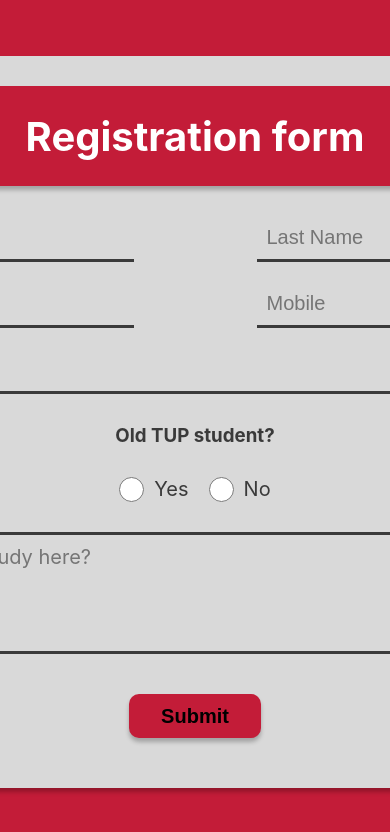
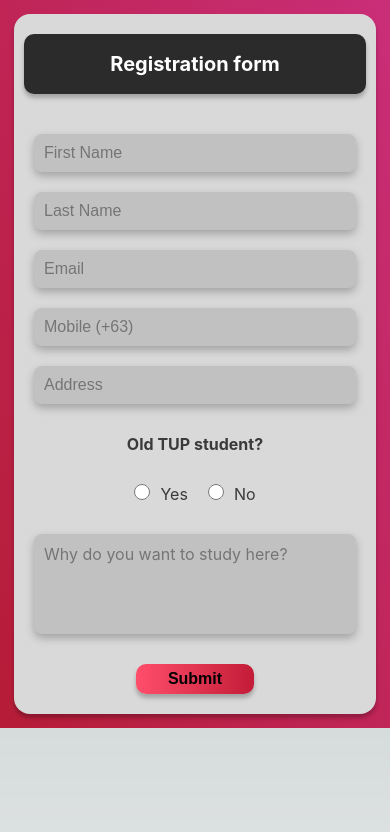
Before and after one commit to zhandmarunongmagcode/Registration-Form, a Next.js app: page /registration-form in a window 390 px wide. Shown: the top 832 px of the page. Built offline with nearby package versions, Linux system fonts and the light colour scheme.

Commit message:
added validation

```diff
--- a/components/Form.jsx
+++ b/components/Form.jsx
@@ -1,6 +1,26 @@
 import styles from "./Form.module.css";
+import { useForm } from "react-hook-form";
+import { yupResolver } from "@hookform/resolvers/yup";
+import * as yup from "yup";
+import { registerSchema } from "schema/formSchema";
 
 export default function Contact_us() {
+  const {
+    register,
+    handleSubmit,
+    formState: { errors },
+  } = useForm({
+    resolver: yupResolver(registerSchema),
+  });
+
+  const submitForm = (data) => {
+    //dito mo ata ilalagay ung code para mapunta sa sql
+    console.log(data);
+
+    event.target.reset();
+    alert("Form Submitted Successfully");
+  };
+
   return (
     <div className={styles.container}>
       <div className={styles.box}>
@@ -8,30 +28,78 @@ export default function Contact_us() {
           <h1>Registration form</h1>
         </div>
         <div className={styles.form}>
-          <form>
+          <form onSubmit={handleSubmit(submitForm)}>
+            <span> {errors.firstName?.message} </span>
+            <span> {errors.lastName?.message} </span>
+            <span> {errors.email?.message} </span>
+            <span> {errors.mobile?.message} </span>
+            <span> {errors.address?.message} </span>
+            <span> {errors.student?.message} </span>
+            <span> {errors.textArea?.message} </span>
             <div className={styles.textbox}>
-              <input type="text" placeholder="First Name"></input>
-              <input type="text" placeholder="Last Name"></input>
-              <input type="text" placeholder="Email"></input>
-              <input type="text" placeholder="Mobile"></input>
+              <input
+                type="text"
+                name="firstName"
+                placeholder="First Name"
+                {...register("firstName")}
+              ></input>
+              <input
+                type="text"
+                name="lastName"
+                placeholder="Last Name"
+                {...register("lastName")}
+              ></input>
+              <input
+                type="text"
+                name="email"
+                placeholder="Email"
+                {...register("email")}
+              ></input>
+              <input
+                type="text"
+                name="mobile"
+                placeholder="Mobile (+63)"
+                {...register("mobile")}
+              ></input>
             </div>
             <div className={styles.address}>
-              <input type="text" placeholder="Address"></input>
+              <input
+                type="text"
+                name="address"
+                placeholder="Address"
+                {...register("address")}
+              ></input>
             </div>
             <h3>Old TUP student?</h3>
             <div className={styles.bolean}>
-              <input type="radio" name="radio" id="yes" />
-              <label for="yes">Yes</label>
-              <input type="radio" name="radio" id="no" />
-              <label for="no">No</label>
+              <input
+                type="radio"
+                name="student"
+                {...register("radio")}
+                value="yes"
+                required
+              />
+              <label htmlFor="yes">Yes</label>
+              <input
+                type="radio"
+                name="student"
+                {...register("radio")}
+                value="no"
+                required
+              />
+              <label htmlFor="no">No</label>
             </div>
+            <div className={styles.textarea}>
               <textarea
                 type="text"
                 rows="4"
                 cols="70"
                 placeholder="Why do you want to study here?"
+                name="textArea"
+                {...register("textArea")}
               ></textarea>
-            <button>Submit</button>
+            </div>
+            <button type="submit">Submit</button>
           </form>
         </div>
       </div>
--- a/components/Form.module.css
+++ b/components/Form.module.css
@@ -6,8 +6,9 @@
   width: 100%;
   height: 100vh;
 
-  background-color: #c31c38;
+  background: linear-gradient(63.37deg, #b61c36 0%, #c92e78 99.72%);
   font-family: "Inter", sans-serif;
+  padding: 30px;
 }
 
 /*------box----------*/
@@ -23,8 +24,9 @@
 
   background-color: #d9d9d9;
   border-radius: 16px;
-  padding: 30px;
+  padding: 40px;
   box-shadow: 0px 4px 4px rgba(0, 0, 0, 0.25);
+  transition: 1s;
 }
 
 /*------header_box----------*/
@@ -34,17 +36,21 @@
   align-items: center;
   justify-content: center;
 
-  width: 843px;
+  width: 100%;
   height: 100px;
 
-  background-color: #c31c38;
+  background-color: #2b2b2b;
   border-radius: 10px;
   box-shadow: 0px 4px 4px rgba(0, 0, 0, 0.25);
+  margin-top: 10px;
+  margin-bottom: 10px;
+  transition: 1s;
 }
 
 .header_box h1 {
   color: white;
   font-size: 40px;
+  transition: 1s;
 }
 
 /*------form----------*/
@@ -56,33 +62,6 @@
   flex-direction: column;
 }
 
-.form textarea {
-  font-family: "Inter", sans-serif;
-  font-size: 20px;
-  background-color: transparent;
-  color: #3a3a3a;
-  resize: none;
-  padding: 10px;
-  outline: none;
-  width: 100%;
-
-  border: 3px solid #3a3a3a;
-  border-radius: 10px;
-  margin: 20px;
-}
-
-.form button {
-  width: 132px;
-  height: 44px;
-  background: #c31c38;
-  box-shadow: 0px 4px 4px rgba(0, 0, 0, 0.25);
-  border-radius: 10px;
-  font-weight: 700;
-  font-size: 20px;
-  border: none;
-  margin: 20px;
-}
-
 .textbox {
   display: flex;
   flex-wrap: wrap;
@@ -92,18 +71,15 @@
 
 .textbox input {
   font-size: 20px;
-  background-color: transparent;
+  background-color: #c1c1c1;
   color: #3a3a3a;
   border: none;
+  border-radius: 8px;
   padding: 10px;
-  outline: none;
-  width: 350px;
-
-  border: 3px solid #3a3a3a;
-  border-top: none;
-  border-left: none;
-  border-right: none;
+  width: 370px;
   margin: 10px;
+  filter: drop-shadow(0px 4px 4px rgba(0, 0, 0, 0.25));
+  transition: 1s;
 }
 
 .address {
@@ -113,28 +89,25 @@
 }
 .address input {
   font-size: 20px;
-  background-color: transparent;
+  background-color: #c1c1c1;
   color: #3a3a3a;
   border: none;
+  border-radius: 8px;
   padding: 10px;
-  outline: none;
   width: 100%;
-
-  border: 3px solid #3a3a3a;
-  border-top: none;
-  border-left: none;
-  border-right: none;
   margin: 10px;
+  filter: drop-shadow(0px 4px 4px rgba(0, 0, 0, 0.25));
 }
 .form h3 {
   color: #3a3a3a;
   margin: 20px;
+  transition: 1s;
 }
 .bolean {
   display: flex;
   justify-content: center;
 
-  margin-bottom: 0px;
+  margin-bottom: 10px;
   font-size: 18px;
   text-align: center;
 }
@@ -150,4 +123,116 @@
   margin: 10px;
   margin-left: 0;
   color: #3a3a3a;
+  transition: 1s;
 }
+
+.textarea {
+  display: flex;
+  justify-content: center;
+  width: 100%;
+}
+
+.textarea textarea {
+  font-family: "Inter", sans-serif;
+  font-size: 20px;
+  background-color: #c1c1c1;
+  color: #3a3a3a;
+  border: none;
+  border-radius: 8px;
+  padding: 10px;
+  width: 100%;
+  resize: none;
+  margin: 10px;
+
+  filter: drop-shadow(0px 4px 4px rgba(0, 0, 0, 0.25));
+  transition: 1s;
+}
+
+.form button {
+  width: 140px;
+  height: 44px;
+
+  background: linear-gradient(90deg, #ff4e6b 0%, #c31c38 100%);
+  box-shadow: 0px 4px 4px rgba(0, 0, 0, 0.25);
+  border-radius: 10px;
+  font-weight: 700;
+  font-size: 20px;
+  border: none;
+  margin: 20px;
+  margin-bottom: 10px;
+  transition: 1s;
+}
+
+/*------responsive----------*/
+
+@media only screen and (max-width: 920px) {
+  .container {
+    height: auto;
+  }
+  .header_box h1 {
+    font-size: 36px;
+  }
+  .textbox input {
+    width: 100%;
+  }
+}
+
+@media only screen and (max-width: 600px) {
+  .box {
+    padding: 10px;
+  }
+
+  .header_box {
+    height: 80px;
+  }
+  .header_box h1 {
+    font-size: 26px;
+  }
+  .textbox input {
+    width: 100%;
+    font-size: 16px;
+  }
+  .address input {
+    font-size: 16px;
+  }
+  .textarea textarea {
+    font-size: 16px;
+  }
+  .form h3 {
+    font-size: 16px;
+  }
+  .bolean input {
+    width: 16px;
+    height: 16px;
+    margin: 10px;
+  }
+
+  .bolean label {
+    font-size: 16px;
+    margin: 10px;
+    margin-left: 0;
+    color: #3a3a3a;
+  }
+  .form button {
+    font-size: 16px;
+    width: 124px;
+    height: 36px;
+  }
+}
+
+@media only screen and (max-width: 440px) {
+  .container {
+    padding: 14px;
+  }
+  .header_box {
+    height: 60px;
+  }
+  .header_box h1 {
+    font-size: 20px;
+  }
+  .form button {
+    font-size: 16px;
+    width: 118px;
+    height: 30px;
+  }
+} ;
--- a/package.json
+++ b/package.json
@@ -9,11 +9,14 @@
     "lint": "next lint"
   },
   "dependencies": {
+    "@hookform/resolvers": "^2.9.10",
     "@next/font": "13.1.2",
     "eslint": "8.32.0",
     "eslint-config-next": "13.1.2",
     "next": "13.1.2",
     "react": "18.2.0",
-    "react-dom": "18.2.0"
+    "react-dom": "18.2.0",
+    "react-hook-form": "^7.42.1",
+    "yup": "^0.32.11"
   }
 }
--- /dev/null
+++ b/schema/formSchema.js
@@ -0,0 +1,14 @@
+import * as yup from "yup";
+
+export const registerSchema = yup.object().shape({
+  firstName: yup.string().required(),
+  lastName: yup.string().required(),
+  email: yup.string().email().required(),
+  mobile: yup
+    .string()
+    .matches(/^[0-9]{10}$/, "Please enter a valid mobile number!")
+    .required(),
+  address: yup.string().required(),
+  student: yup.array().length(1).min(1),
+  textArea: yup.string().min(30).required(),
+});
```
Also changed, not shown: 1 other file (tests, documents, lock files or other folders). Lines whose indentation alone changed are shown as unchanged.
